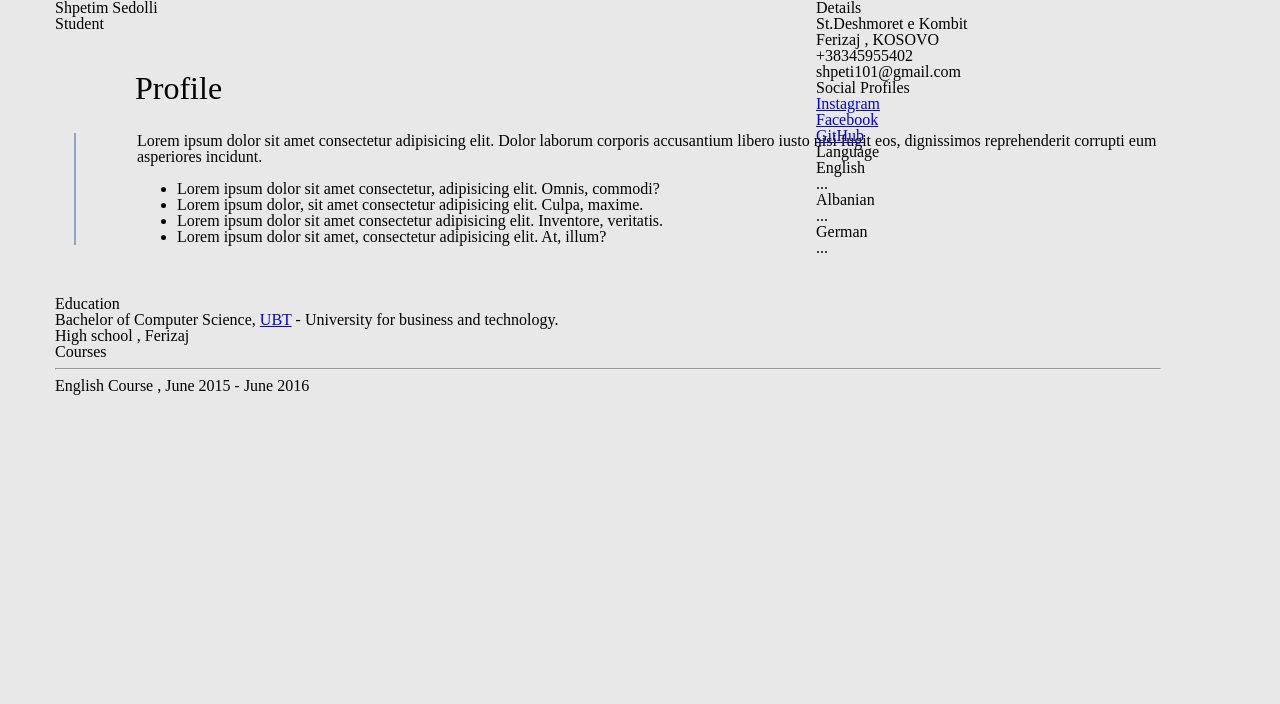
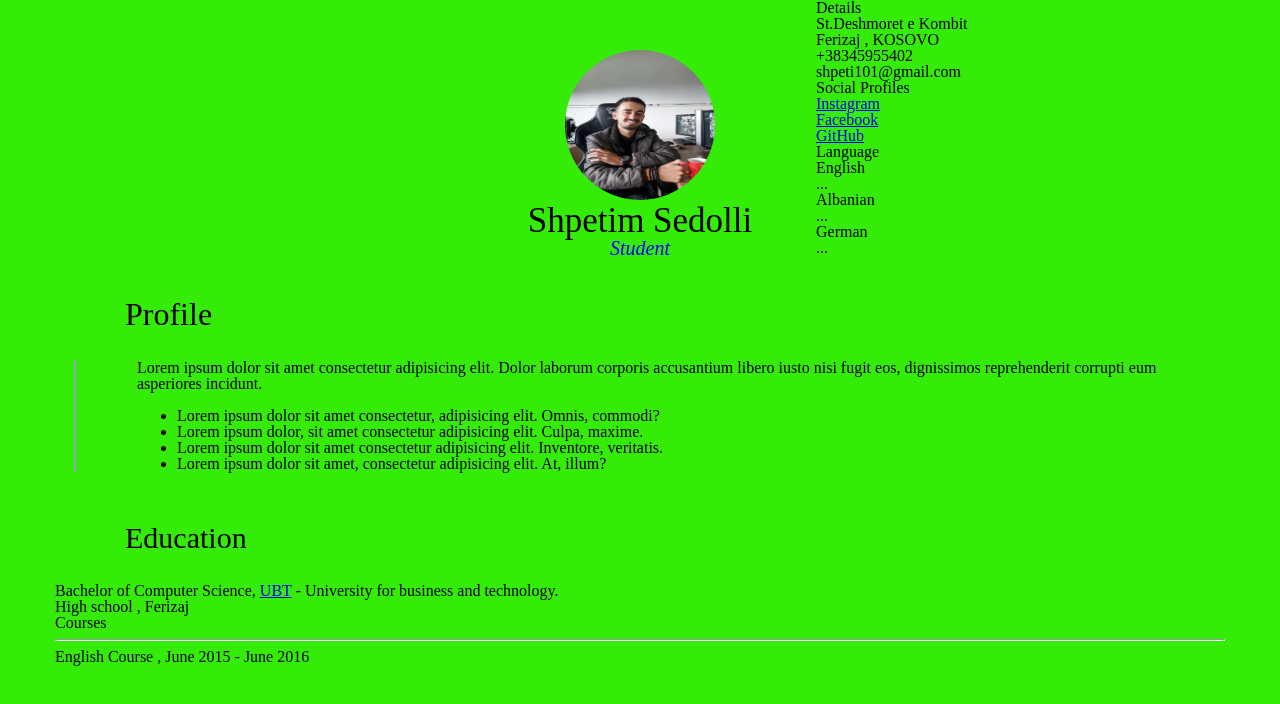
Before and after one commit to shpetimsedolli/CV, a plain HTML site: page index.html in a window 1280 px wide. Drawn offline with Linux system fonts and the light colour scheme.

Commit message:
added margin and some style to fonts

```diff
--- a/index.html
+++ b/index.html
@@ -27,7 +27,7 @@
     <div class="container">
       <main id="main" class="main_content">
         <div class="info">
-          <!-- <img class="foto" src="src/images/fotoo.jpg" alt="Foto" width="100" height="100" /> -->
+          <img class="foto" src="src/images/fotoo.jpg" alt="Foto" width="100" height="100" />
           <div class="text-block">
           <div class="name">Shpetim Sedolli</div>
           <div class="position">Student</div>
@@ -39,7 +39,6 @@
             Lorem ipsum dolor sit amet consectetur adipisicing elit. Dolor
             laborum corporis accusantium libero iusto nisi fugit eos,
             dignissimos reprehenderit corrupti eum asperiores incidunt.
-
           <ul>
             <li>
               Lorem ipsum dolor sit amet consectetur, adipisicing elit. Omnis,
--- a/src/css/style.css
+++ b/src/css/style.css
@@ -1,40 +1,45 @@
 body {
-  background-color: #e8e8e8;
+  background-color: #35ec08;
   color: rgb(0, 0, 0);
 }
 .container {
   max-width: 1170px;
   width: 100%;
   margin: 0 auto;
-  display: block;
+  background-color: red;
+  height: auto;
 }
 #main {
   width: 100%;
-  padding-right: 4rem;
+  margin-top: 50px;
 }
 .info {
   width: 100%;
-  display: block;
-  margin-bottom: 40px;
+  text-align: center;
 }
 .foto {
-  background-image: url(/src/images/fotoo.jpg);
   width: 150px;
   height: 150px;
-  float: left;
   background-size: cover;
   background-position: center center;
-  border-radius: 0.9em;
+  border-radius: 100px;
 }
-.profile.info {
+.name {
+  font-size: 35px;
+}
+.position {
+  color: blue;
+  font-size: 20px;
+  font-style: italic;
+}
+.profile-info {
   box-sizing: border-box;
+  margin-top: 40px;
 }
 .profile {
-  position: relative;
-  font-weight: 500;
   font-size: 2em;
-  padding-bottom: 1.8rem;
-  padding-left: 5rem;
+  padding-bottom: 30px;
+  padding-left: 70px;
 }
 .description {
   clear: both;
@@ -52,6 +57,14 @@ ul {
   margin-inline-start: 0px;
   padding-inline-start: 40px;
 }
+.education-group {
+  box-sizing: border-box;
+}
+.education {
+  font-size: 30px;
+  padding-left: 70px;
+  padding-bottom: 30px;
+}
 
 .aside {
   position: absolute;
```
